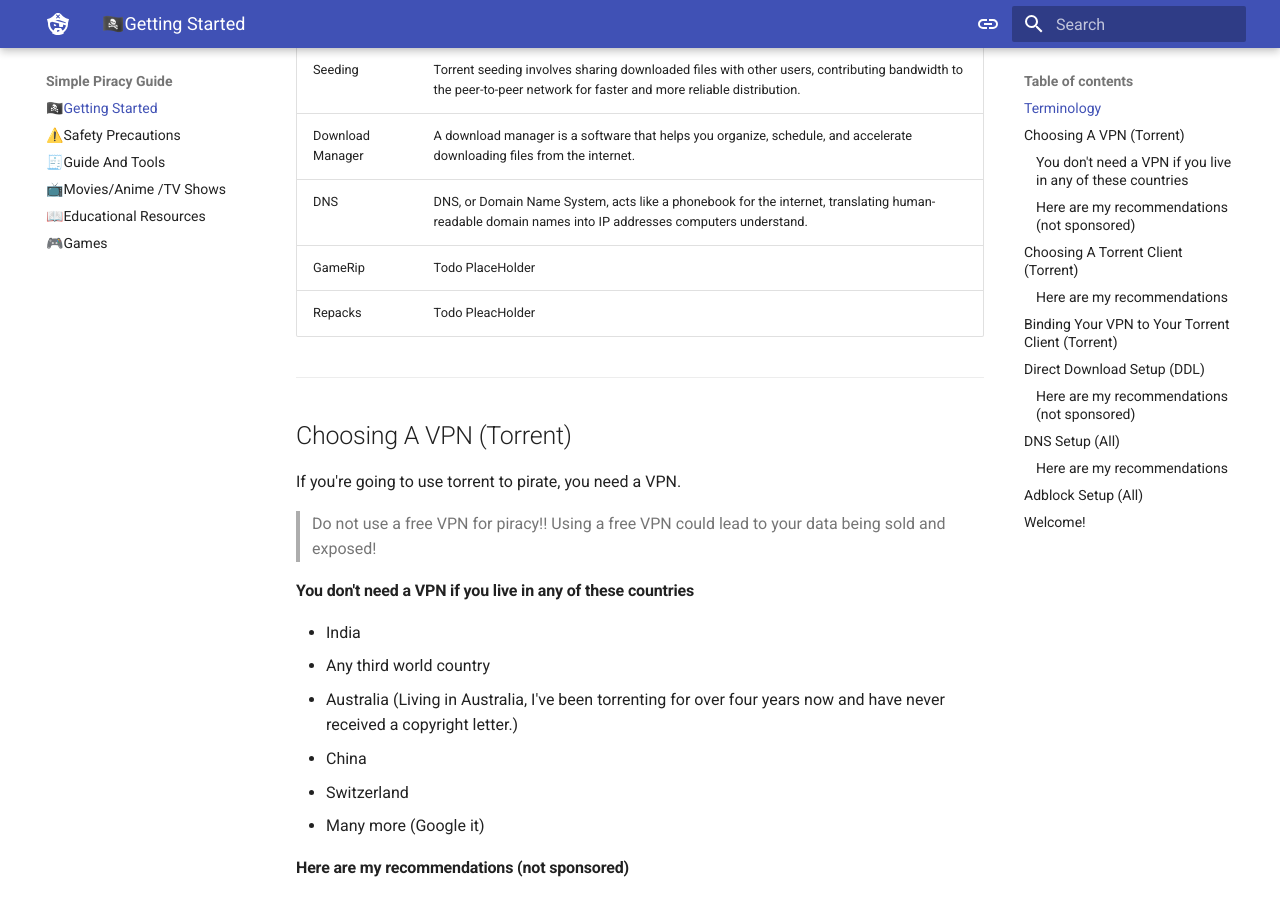
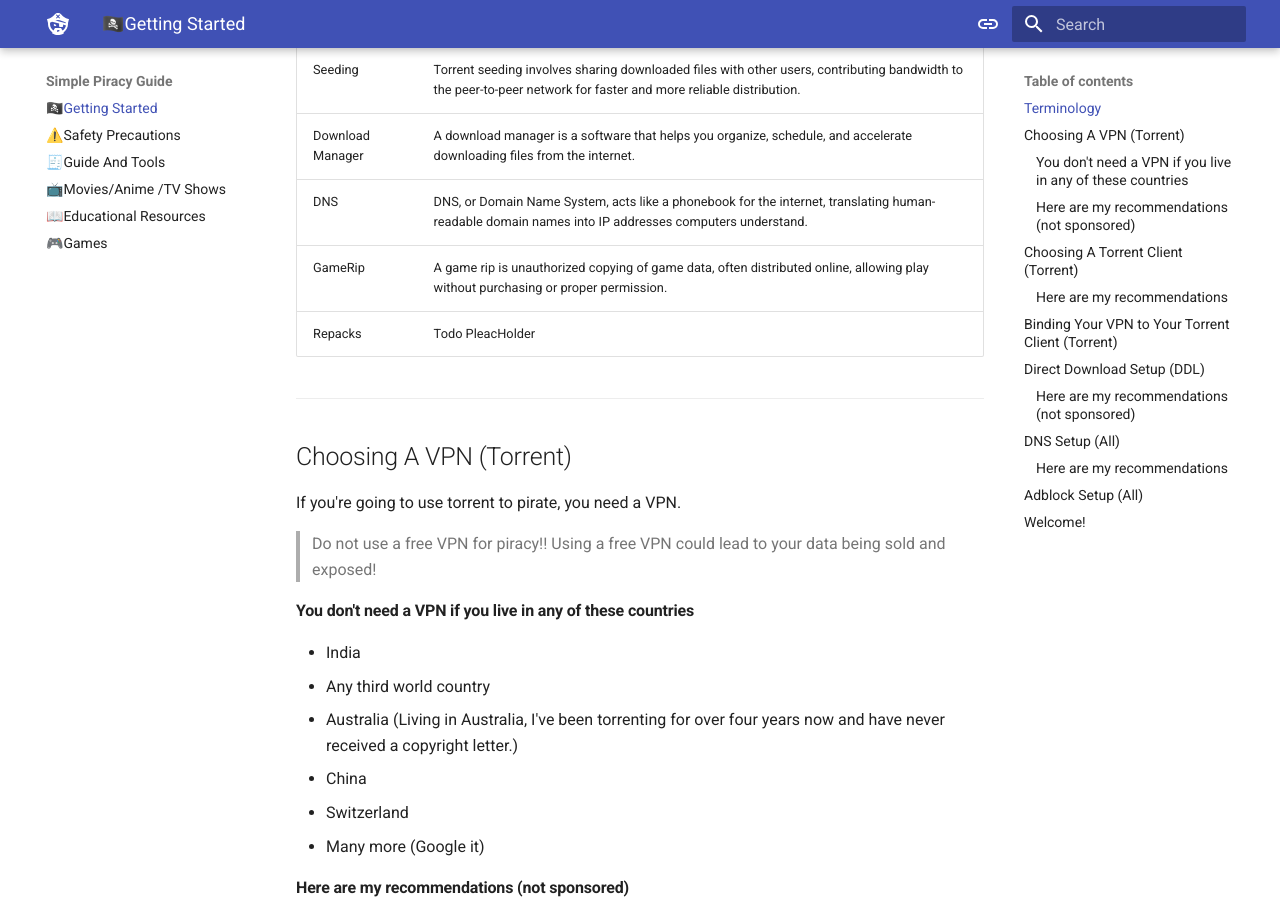
Before and after one commit to eli32-vlc/simple-piracy-guide, an MkDocs documentation site: the page built from docs/index.md, in a window 1280 px wide and 900 px high, scrolled down 1017 px. Built offline with MkDocs 1.6.1 and Material for MkDocs 9.7.7, drawn with Linux system fonts in a browser that asks for light colours.

Commit message:
Update index.md

```diff
--- a/docs/index.md
+++ b/docs/index.md
@@ -18,7 +18,7 @@
 | Seeding | Torrent seeding involves sharing downloaded files with other users, contributing bandwidth to the peer-to-peer network for faster and more reliable distribution. |
 | Download Manager | A download manager is a software that helps you organize, schedule, and accelerate downloading files from the internet. |
 | DNS | DNS, or Domain Name System, acts like a phonebook for the internet, translating human-readable domain names into IP addresses computers understand. |
-| GameRip | Todo PlaceHolder |
+| GameRip | A game rip is unauthorized copying of game data, often distributed online, allowing play without purchasing or proper permission. |
 | Repacks | Todo PleacHolder |
 
 ---
```
